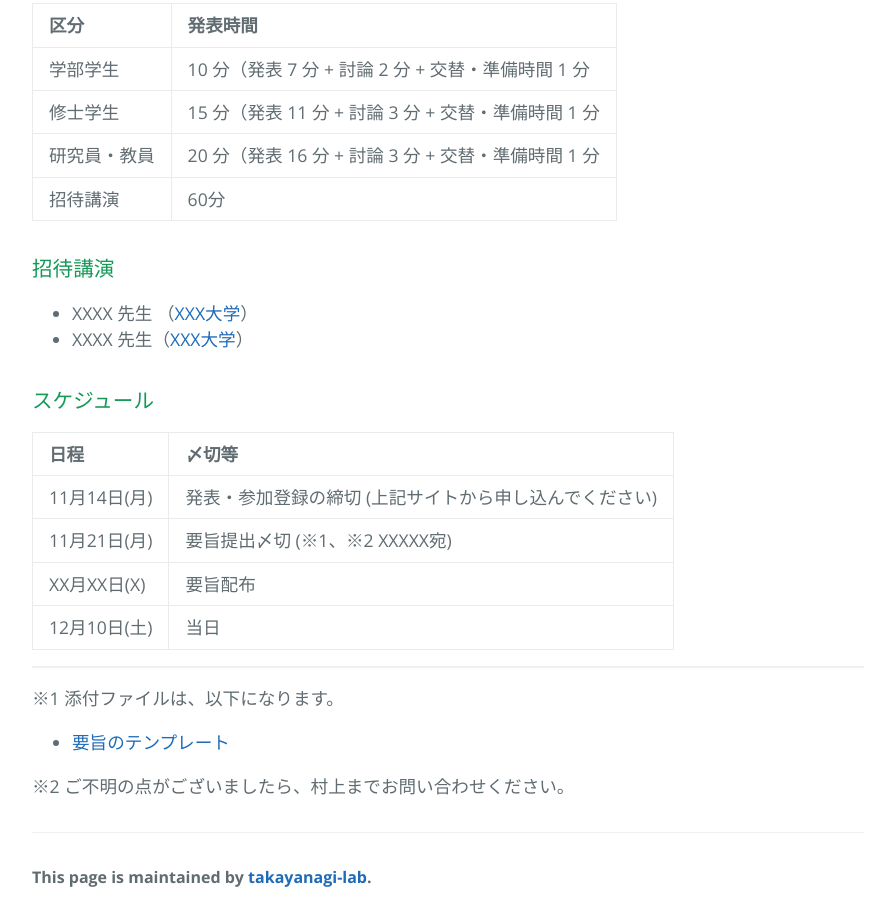
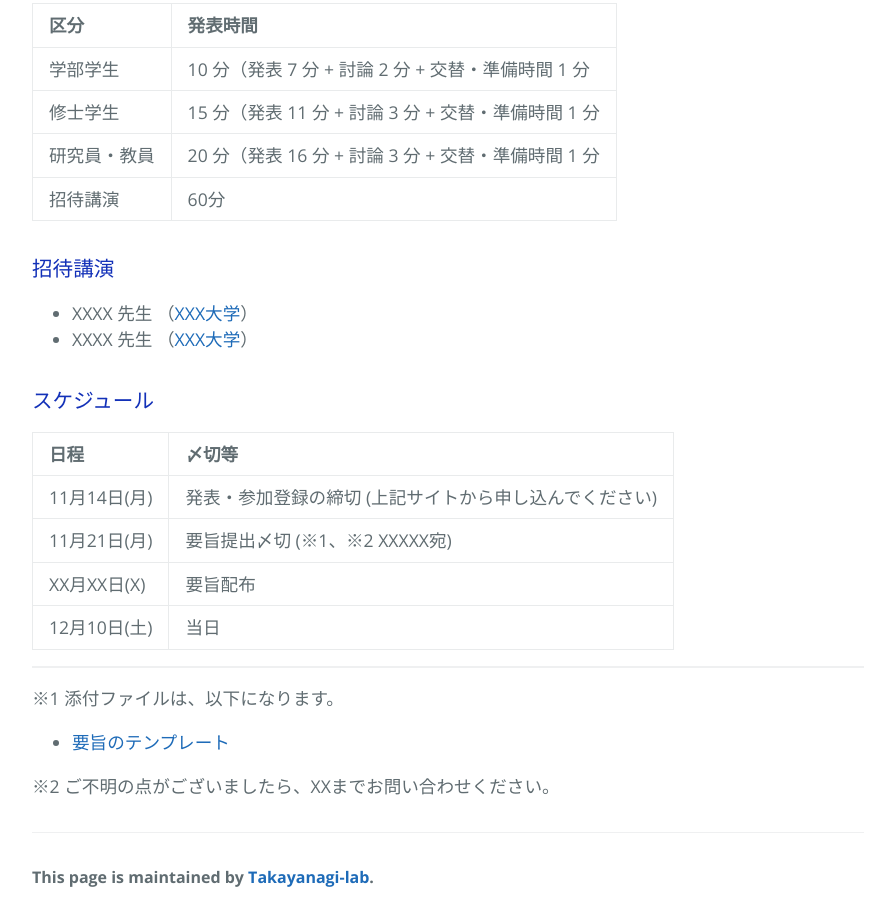
Before and after one commit to takayanagi-lab/daitsukuba2022, a plain HTML site: page index.html in a window 1280 px wide. Shown: the part 903-1824 px from the top of the page, without its empty margins (192-1087 px from the left). Drawn offline with nearby package versions, Linux system fonts and the light colour scheme.

Commit message:
Add files via upload

```diff
--- a/index.html
+++ b/index.html
@@ -29,15 +29,9 @@
 <link rel="preconnect" href="https://fonts.gstatic.com/">
 <!--<link rel="preload" href="./第22回XXXXX物理化学セミナー _ daitsukuba2021_files/css" as="style" type="text/css" crossorigin="">-->
 <meta name="viewport" content="width=device-width, initial-scale=1">
-<meta name="theme-color" content="#157878">
+<meta name="theme-color" content="#1331b8">
 <meta name="apple-mobile-web-app-status-bar-style" content="black-translucent">
 <link rel="stylesheet" href="./style.css">
-<!-- start custom head snippets, customize with your own _includes/head-custom.html file -->
-
-<!-- Setup Google Analytics -->
-
-<!-- You can set your favicon here -->
-<!-- link rel="shortcut icon" type="image/x-icon" href="/daitsukuba2021/favicon.ico" -->
 
 <!-- end custom head snippets -->
 
@@ -112,7 +106,7 @@
 <!--<p><strong>12月3日(金)</strong></p>-->
 <ul>
   <li>XXXX 先生 （<a href="XXX">XXX大学</a>）</li>
-  <li>XXXX 先生（<a href="XXX">XXX大学</a>）</li>
+  <li>XXXX 先生 （<a href="XXX">XXX大学</a>）</li>
 </ul>
 
 <h3 id="スケジュール">スケジュール</h3>
@@ -158,13 +152,12 @@
   <li><a href="./files/abstract_template_2022.docx">要旨のテンプレート</a></li>
 </ul>
 
-<p>※2 ご不明の点がございましたら、村上までお問い合わせください。</p>
+<p>※2 ご不明の点がございましたら、XXまでお問い合わせください。</p>
 
 <footer class="site-footer">
-<span class="site-footer-owner"> This page is maintained by <a href="http://www.chem.saitama-u.ac.jp/takayanagi-lab/">takayanagi-lab</a>.</span>
+<span class="site-footer-owner"> This page is maintained by <a href="http://www.chem.saitama-u.ac.jp/takayanagi-lab/">Takayanagi-lab</a>.</span>
 <!--<span class="site-footer-credits">This page was generated by <a href="https://pages.github.com/">GitHub Pages</a>.</span>-->
 </footer>
 </main>
 
-
 </body></html>
--- a/style.css
+++ b/style.css
@@ -65,7 +65,7 @@ border-color:rgba(255,255,255,0.3)}.btn+.btn{margin-left:1rem}@media screen and
 @media screen and (max-width: 42em){.main-content{padding:2rem 1rem;font-size:1rem}}.main-content kbd{background-color:#fafbfc;border:1px
 solid #c6cbd1;border-bottom-color:#959da5;border-radius:3px;box-shadow:inset 0 -1px 0 #959da5;color:#444d56;
 display:inline-block;font-size:11px;line-height:10px;padding:3px 5px;vertical-align:middle}.main-content img{max-width:100%}.main-content
-h1,.main-content h2,.main-content h3,.main-content h4,.main-content h5,.main-content h6{margin-top:2rem;margin-bottom:1rem;font-weight:normal;color:#159957}
+h1,.main-content h2,.main-content h3,.main-content h4,.main-content h5,.main-content h6{margin-top:2rem;margin-bottom:1rem;font-weight:normal;color:#1331b8}
 .main-content p{margin-bottom:1em}.main-content code{padding:2px 4px;font-family:Consolas, "Liberation Mono", Menlo, Courier, monospace;font-size:0.9rem;color:#567482;
 background-color:#f3f6fa;border-radius:0.3rem}.main-content pre{padding:0.8rem;margin-top:0;margin-bottom:1rem;font:1rem
 Consolas, "Liberation Mono", Menlo, Courier, monospace;color:#567482;word-wrap:normal;background-color:#f3f6fa;border:solid 1px #dce6f0;border-radius:0.3rem}
```
